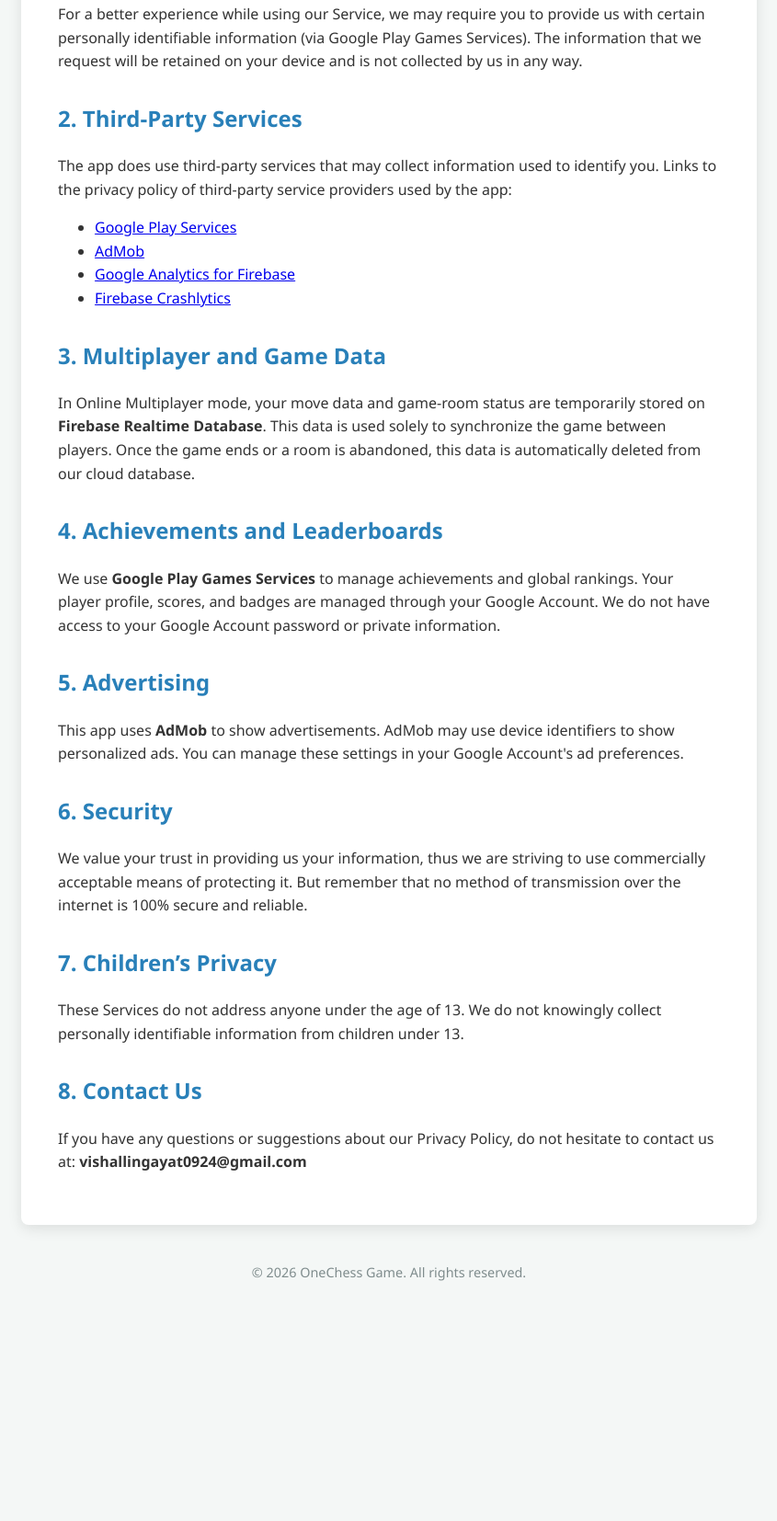
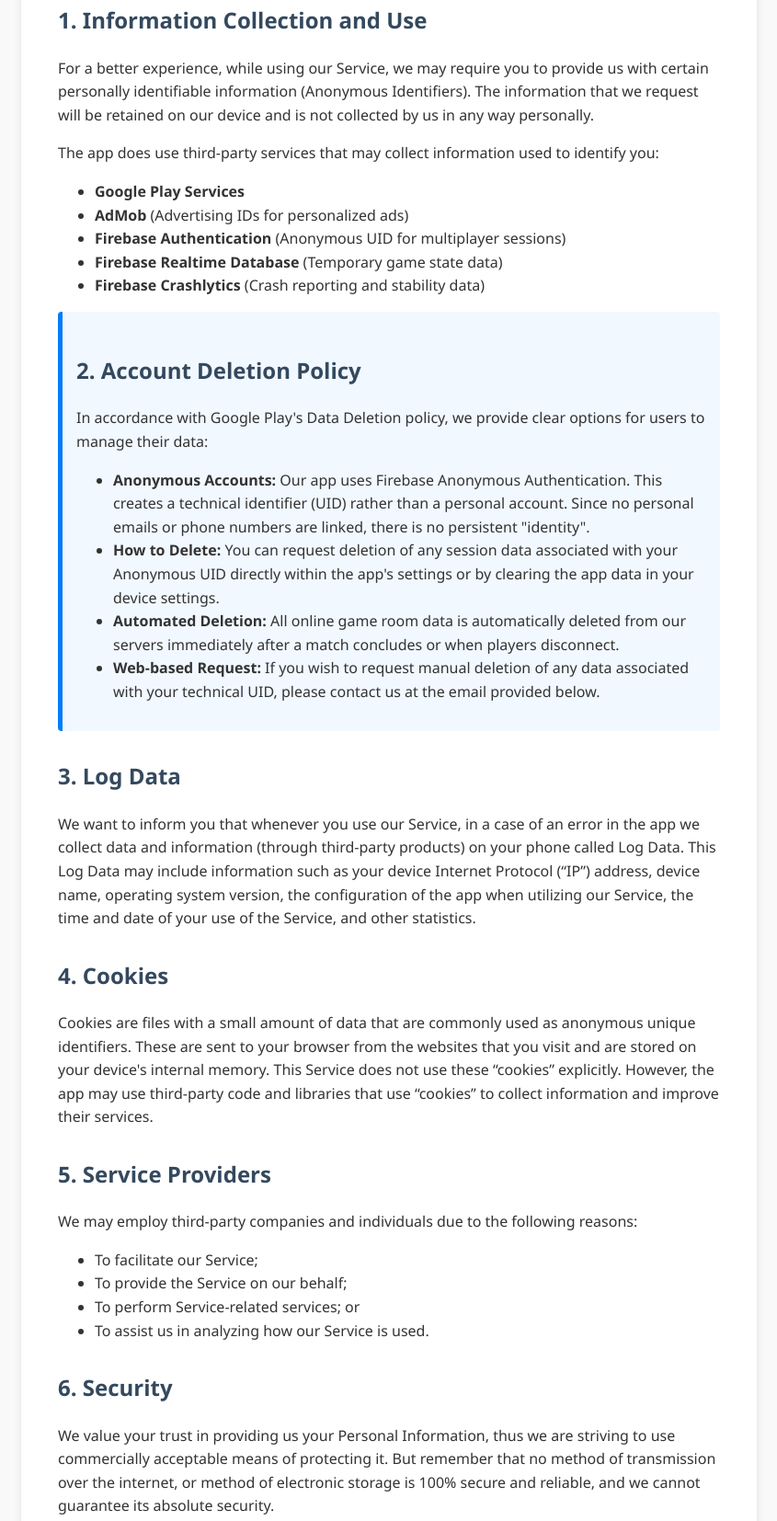
Before and after one commit to vishal0922/onechess-game-policy, a plain HTML site: page index.html in a window 1280 px wide. Shown: the part 471-2125 px from the top of the page at 92% size, without its empty margins (217-1062 px from the left). Before the commit the page ends 1886 px from the top, so only its background shows below. Drawn offline with Linux system fonts and the light colour scheme.

Commit message:
Revise privacy policy for Chess Elite
Updated the title and various sections of the privacy policy to reflect the new app name 'Chess Elite'. Enhanced styling and structure for better readability.

```diff
--- a/index.html
+++ b/index.html
@@ -3,59 +3,132 @@
 <head>
     <meta charset="UTF-8">
     <meta name="viewport" content="width=device-width, initial-scale=1.0">
-    <title>Privacy Policy - OneChess Game</title>
+    <title>Privacy Policy - Chess Elite</title>
     <style>
-        body { font-family: 'Segoe UI', Tahoma, Geneva, Verdana, sans-serif; line-height: 1.6; color: #333; max-width: 800px; margin: 0 auto; padding: 20px; background-color: #f4f7f6; }
-        .container { background-color: #fff; padding: 40px; border-radius: 8px; box-shadow: 0 4px 15px rgba(0,0,0,0.1); }
-        h1 { color: #2c3e50; border-bottom: 2px solid #3498db; padding-bottom: 10px; }
-        h2 { color: #2980b9; margin-top: 30px; }
-        p { margin-bottom: 15px; }
-        .highlight { background-color: #e8f4fd; padding: 15px; border-left: 5px solid #3498db; margin: 20px 0; border-radius: 4px; }
-        footer { text-align: center; margin-top: 40px; font-size: 0.9em; color: #7f8c8d; }
+        body {
+            font-family: 'Segoe UI', Tahoma, Geneva, Verdana, sans-serif;
+            line-height: 1.6;
+            color: #333;
+            max-width: 800px;
+            margin: 0 auto;
+            padding: 20px;
+            background-color: #f9f9f9;
+        }
+        .container {
+            background: #fff;
+            padding: 40px;
+            border-radius: 8px;
+            box-shadow: 0 2px 10px rgba(0, 0, 0, 0.1);
+        }
+        h1 {
+            color: #2c3e50;
+            border-bottom: 2px solid #eee;
+            padding-bottom: 10px;
+        }
+        h2 {
+            color: #34495e;
+            margin-top: 30px;
+        }
+        p {
+            margin-bottom: 15px;
+        }
+        ul {
+            margin-bottom: 15px;
+        }
+        .last-updated {
+            font-style: italic;
+            color: #7f8c8d;
+        }
+        .highlight {
+            background-color: #f1f8ff;
+            padding: 15px;
+            border-left: 5px solid #007bff;
+            border-radius: 4px;
+        }
+        .contact-info {
+            background: #f8f9fa;
+            padding: 20px;
+            border-radius: 4px;
+            margin-top: 20px;
+        }
     </style>
 </head>
 <body>
     <div class="container">
         <h1>Privacy Policy</h1>
-        <p><strong>Effective Date:</strong> January 20, 2026</p>
-        <p>Welcome to <strong>OneChess Game</strong>. We are committed to protecting your privacy and providing a secure gaming experience. This Privacy Policy explains how we handle information in our application.</p>
-
+        <p class="last-updated">Last Updated: January 20, 2026</p>
+        <p><strong>Chess Elite</strong> is built as a Free app. This SERVICE is provided by <strong>Vling App
+                Development</strong> at no cost and is intended for use as is.</p>
+        <p>This page is used to inform visitors regarding our policies with the collection, use, and disclosure of
+            Personal Information if anyone decided to use our Service.</p>
+        <p>If you choose to use our Service, then you agree to the collection and use of information in relation to this
+            policy. The Personal Information that we collect is used for providing and improving the Service. We will
+            not use or share your information with anyone except as described in this Privacy Policy.</p>
+        <h2>1. Information Collection and Use</h2>
+        <p>For a better experience, while using our Service, we may require you to provide us with certain personally
+            identifiable information (Anonymous Identifiers). The information that we request will be retained on our
+            device and is not collected by us in any way personally.</p>
+        <p>The app does use third-party services that may collect information used to identify you:</p>
+        <ul>
+            <li><strong>Google Play Services</strong></li>
+            <li><strong>AdMob</strong> (Advertising IDs for personalized ads)</li>
+            <li><strong>Firebase Authentication</strong> (Anonymous UID for multiplayer sessions)</li>
+            <li><strong>Firebase Realtime Database</strong> (Temporary game state data)</li>
+            <li><strong>Firebase Crashlytics</strong> (Crash reporting and stability data)</li>
+        </ul>
         <div class="highlight">
-            Note: We do NOT collect or store your personal identity directly on our servers. All identity management is handled through verified Google services.
+            <h2>2. Account Deletion Policy</h2>
+            <p>In accordance with Google Play's Data Deletion policy, we provide clear options for users to manage their
+                data:</p>
+            <ul>
+                <li><strong>Anonymous Accounts:</strong> Our app uses Firebase Anonymous Authentication. This creates a
+                    technical identifier (UID) rather than a personal account. Since no personal emails or phone numbers
+                    are linked, there is no persistent "identity".</li>
+                <li><strong>How to Delete:</strong> You can request deletion of any session data associated with your
+                    Anonymous UID directly within the app's settings or by clearing the app data in your device
+                    settings.</li>
+                <li><strong>Automated Deletion:</strong> All online game room data is automatically deleted from our
+                    servers immediately after a match concludes or when players disconnect.</li>
+                <li><strong>Web-based Request:</strong> If you wish to request manual deletion of any data associated
+                    with your technical UID, please contact us at the email provided below.</li>
+            </ul>
         </div>
-
-        <h2>1. Information Collection and Use</h2>
-        <p>For a better experience while using our Service, we may require you to provide us with certain personally identifiable information (via Google Play Games Services). The information that we request will be retained on your device and is not collected by us in any way.</p>
-
-        <h2>2. Third-Party Services</h2>
-        <p>The app does use third-party services that may collect information used to identify you. Links to the privacy policy of third-party service providers used by the app:</p>
+        <h2>3. Log Data</h2>
+        <p>We want to inform you that whenever you use our Service, in a case of an error in the app we collect data and
+            information (through third-party products) on your phone called Log Data. This Log Data may include
+            information such as your device Internet Protocol (“IP”) address, device name, operating system version, the
+            configuration of the app when utilizing our Service, the time and date of your use of the Service, and other
+            statistics.</p>
+        <h2>4. Cookies</h2>
+        <p>Cookies are files with a small amount of data that are commonly used as anonymous unique identifiers. These
+            are sent to your browser from the websites that you visit and are stored on your device's internal memory.
+            This Service does not use these “cookies” explicitly. However, the app may use third-party code and
+            libraries that use “cookies” to collect information and improve their services.</p>
+        <h2>5. Service Providers</h2>
+        <p>We may employ third-party companies and individuals due to the following reasons:</p>
         <ul>
-            <li><a href="https://www.google.com/policies/privacy/" target="_blank">Google Play Services</a></li>
-            <li><a href="https://support.google.com/admob/answer/6128543?hl=en" target="_blank">AdMob</a></li>
-            <li><a href="https://firebase.google.com/support/privacy" target="_blank">Google Analytics for Firebase</a></li>
-            <li><a href="https://firebase.google.com/support/privacy" target="_blank">Firebase Crashlytics</a></li>
+            <li>To facilitate our Service;</li>
+            <li>To provide the Service on our behalf;</li>
+            <li>To perform Service-related services; or</li>
+            <li>To assist us in analyzing how our Service is used.</li>
         </ul>
-
-        <h2>3. Multiplayer and Game Data</h2>
-        <p>In Online Multiplayer mode, your move data and game-room status are temporarily stored on <strong>Firebase Realtime Database</strong>. This data is used solely to synchronize the game between players. Once the game ends or a room is abandoned, this data is automatically deleted from our cloud database.</p>
-
-        <h2>4. Achievements and Leaderboards</h2>
-        <p>We use <strong>Google Play Games Services</strong> to manage achievements and global rankings. Your player profile, scores, and badges are managed through your Google Account. We do not have access to your Google Account password or private information.</p>
-
-        <h2>5. Advertising</h2>
-        <p>This app uses <strong>AdMob</strong> to show advertisements. AdMob may use device identifiers to show personalized ads. You can manage these settings in your Google Account's ad preferences.</p>
-
         <h2>6. Security</h2>
-        <p>We value your trust in providing us your information, thus we are striving to use commercially acceptable means of protecting it. But remember that no method of transmission over the internet is 100% secure and reliable.</p>
-
+        <p>We value your trust in providing us your Personal Information, thus we are striving to use commercially
+            acceptable means of protecting it. But remember that no method of transmission over the internet, or method
+            of electronic storage is 100% secure and reliable, and we cannot guarantee its absolute security.</p>
         <h2>7. Children’s Privacy</h2>
-        <p>These Services do not address anyone under the age of 13. We do not knowingly collect personally identifiable information from children under 13.</p>
-
-        <h2>8. Contact Us</h2>
-        <p>If you have any questions or suggestions about our Privacy Policy, do not hesitate to contact us at: <strong>vishallingayat0924@gmail.com</strong></p>
+        <p>These Services do not address anyone under the age of 13. We do not knowingly collect personally identifiable
+            information from children under 13. In the case we discover that a child under 13 has provided us with
+            personal information, we immediately delete this from our servers.</p>
+        <h2>8. Changes to This Privacy Policy</h2>
+        <p>We may update our Privacy Policy from time to time. Thus, you are advised to review this page periodically
+            for any changes. We will notify you of any changes by posting the new Privacy Policy on this page.</p>
+        <div class="contact-info">
+            <h2>9. Contact Us</h2>
+            <p>If you have any questions or suggestions about our Privacy Policy, do not hesitate to contact us at:</p>
+            <p><strong>Email:</strong> vlingappdev@example.com</p>
+            <p><strong>Website:</strong> Your GitHub Profile Link</p>
+        </div>
     </div>
-    <footer>
-        &copy; 2026 OneChess Game. All rights reserved.
-    </footer>
 </body>
 </html>
```
